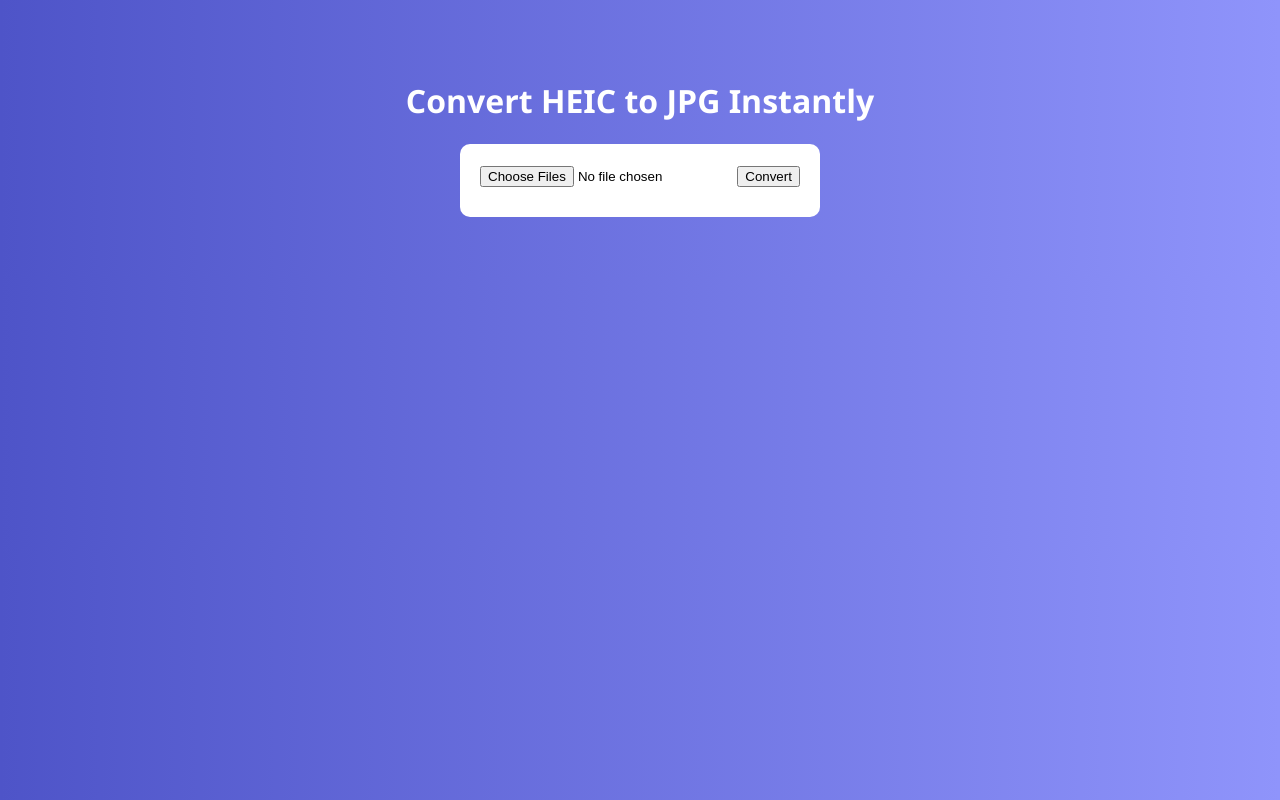
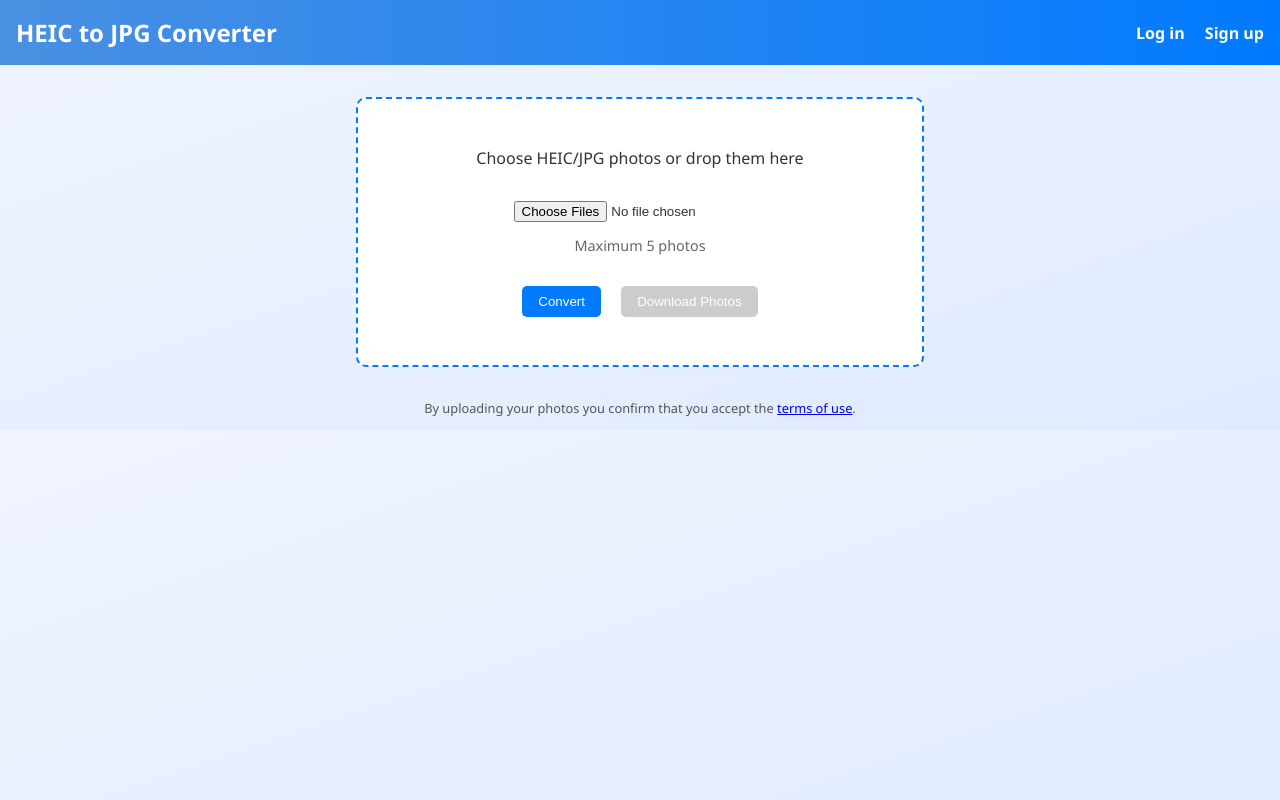
Before and after one commit to heictojpgtool/heictojpg-tool, a website: page public/index.html in a window 1280 px wide. Drawn offline with Linux system fonts and the light colour scheme.

Commit message:
Updated homepage layout and styles to match heictojpg.com

```diff
--- a/public/index.html
+++ b/public/index.html
@@ -3,37 +3,29 @@
 <head>
   <meta charset="UTF-8" />
   <meta name="viewport" content="width=device-width, initial-scale=1.0" />
-  <title>HEIC to JPG Converter</title>
+  <title>Convert HEIC to JPG Instantly</title>
   <link rel="stylesheet" href="/styles/style.css" />
 </head>
 <body>
-  <h1>Convert HEIC to JPG Instantly</h1>
-  <form id="uploadForm">
-    <input type="file" id="fileInput" accept=".heic" multiple />
-    <button type="submit">Convert</button>
-  </form>
-  <div id="result"></div>
+  <header>
+    <h1>HEIC to JPG Converter</h1>
+    <nav>
+      <a href="#">Log in</a>
+      <a href="#">Sign up</a>
+    </nav>
+  </header>
 
-  <script>
-    document.getElementById('uploadForm').addEventListener('submit', async (e) => {
-      e.preventDefault();
-      const files = document.getElementById('fileInput').files;
-      for (let file of files) {
-        const formData = new FormData();
-        formData.append('file', file);
-        const res = await fetch('/api/convert', {
-          method: 'POST',
-          body: formData
-        });
-        const blob = await res.blob();
-        const url = URL.createObjectURL(blob);
-        const link = document.createElement('a');
-        link.href = url;
-        link.download = file.name.replace('.heic', '.jpg');
-        link.textContent = `Download ${link.download}`;
-        document.getElementById('result').appendChild(link);
-      }
-    });
-  </script>
+  <main>
+    <section class="upload-box">
+      <p>Choose HEIC/JPG photos or drop them here</p>
+      <input type="file" id="fileInput" multiple accept=".heic,.jpg" />
+      <p class="limit">Maximum 5 photos</p>
+      <button id="convertBtn">Convert</button>
+      <button id="downloadBtn" disabled>Download Photos</button>
+    </section>
+    <p class="terms">By uploading your photos you confirm that you accept the <a href="#">terms of use</a>.</p>
+  </main>
+
+  <script src="/scripts/main.js"></script>
 </body>
 </html>
--- a/styles/style.css
+++ b/styles/style.css
@@ -1,19 +1,67 @@
 body {
+  margin: 0;
   font-family: 'Segoe UI', sans-serif;
-  background: linear-gradient(to right, #4e54c8, #8f94fb);
-  color: white;
+  background: linear-gradient(to bottom right, #f0f4ff, #e0eaff);
+  color: #333;
   text-align: center;
-  padding: 50px;
 }
 
-form {
-  background: white;
-  padding: 20px;
-  border-radius: 10px;
-  display: inline-block;
-  color: black;
+header {
+  background: linear-gradient(to right, #4a90e2, #007aff);
+  color: white;
+  padding: 1rem;
+  display: flex;
+  justify-content: space-between;
+  align-items: center;
 }
 
-input[type="file"] {
-  margin-bottom: 10px;
+header h1 {
+  margin: 0;
+  font-size: 1.5rem;
 }
+
+nav a {
+  color: white;
+  margin-left: 1rem;
+  text-decoration: none;
+  font-weight: bold;
+}
+
+.upload-box {
+  margin: 2rem auto;
+  padding: 2rem;
+  border: 2px dashed #007aff;
+  border-radius: 10px;
+  width: 90%;
+  max-width: 500px;
+  background: white;
+}
+
+.upload-box input {
+  margin-top: 1rem;
+}
+
+.upload-box button {
+  margin: 1rem 0.5rem;
+  padding: 0.5rem 1rem;
+  background: #007aff;
+  color: white;
+  border: none;
+  border-radius: 5px;
+  cursor: pointer;
+}
+
+.upload-box button:disabled {
+  background: #ccc;
+  cursor: not-allowed;
+}
+
+.limit {
+  font-size: 0.9rem;
+  color: #666;
+}
+
+.terms {
+  font-size: 0.8rem;
+  color: #555;
+}
```
